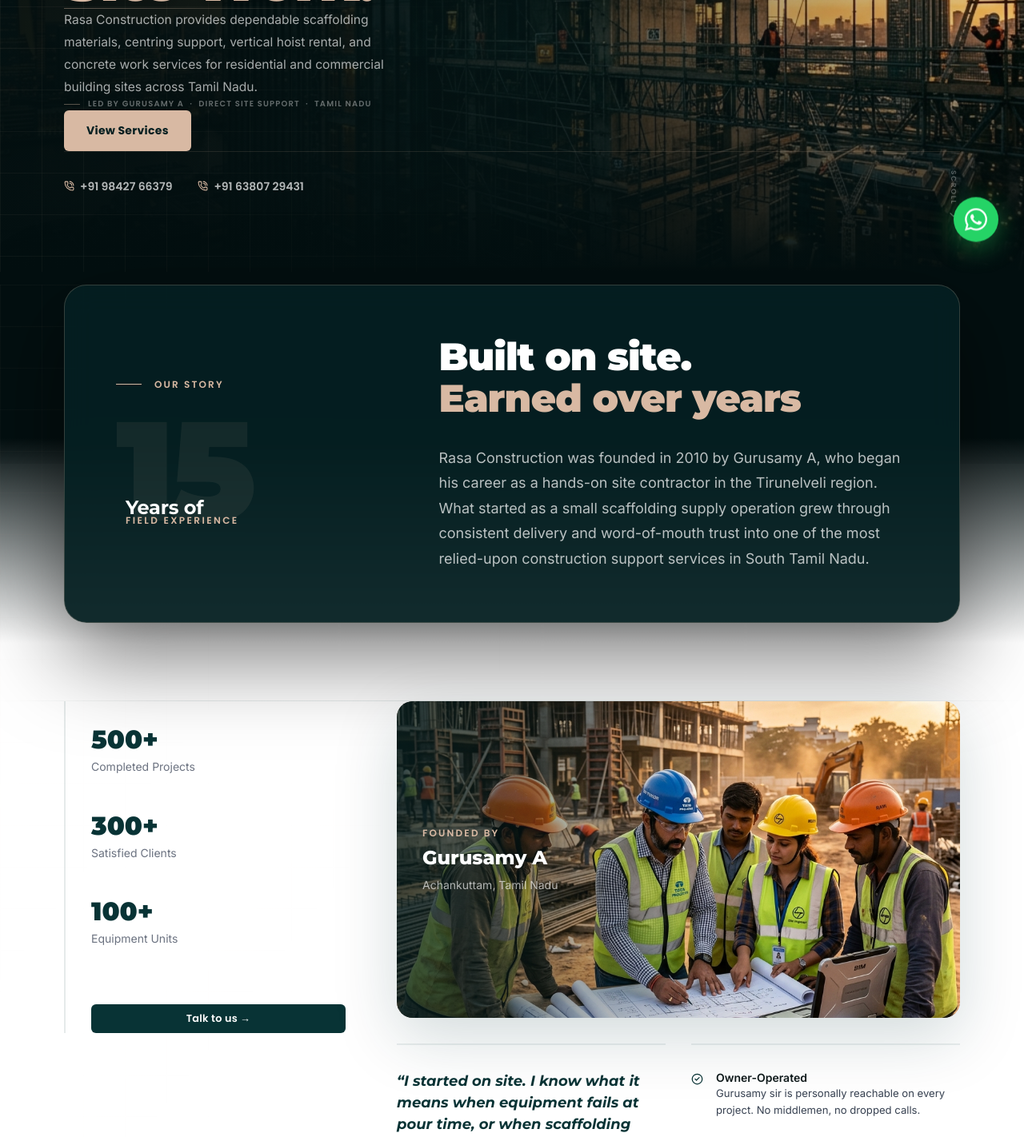
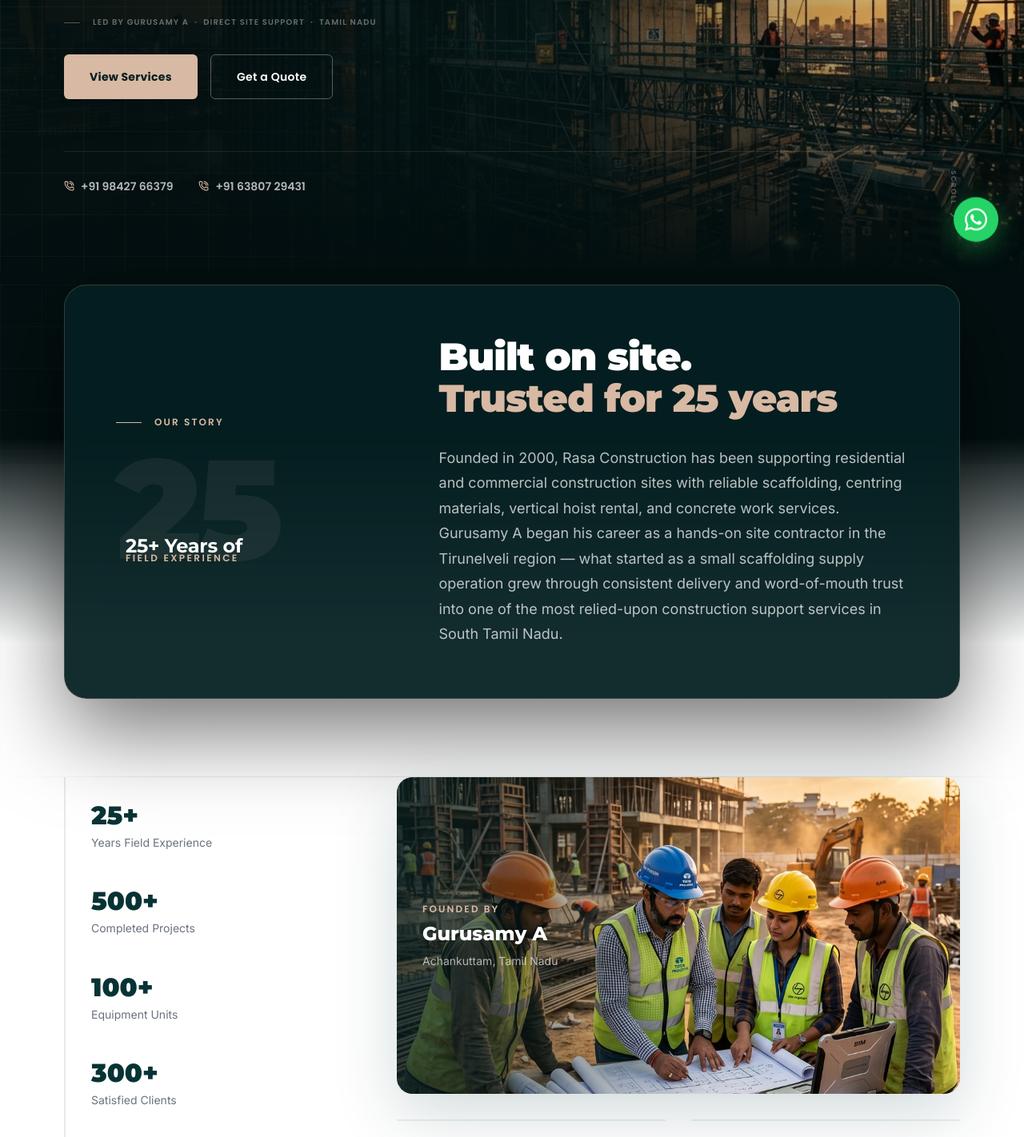
Before and after one commit to PriscillajospinG/Rasa-construction-portfolio, a Next.js app: page / in a window 1280 px wide. Shown: the part 460-1882 px from the top of the page at 80% size. Built offline with nearby package versions, Linux system fonts and the light colour scheme.

Commit message:
feat: update company experience and service tags to reflect 25+ years of expertise

```diff
--- a/src/components/sections/About.tsx
+++ b/src/components/sections/About.tsx
@@ -101,11 +101,11 @@ export default function About() {
               <div className="eyebrow t-label" style={{ color: "var(--clr-accent)", marginBottom: "var(--s3)" }}>Our Story</div>
               <div style={{ position: "relative", lineHeight: 0.85 }}>
                 <span className="font-m" style={{ fontSize: "clamp(6rem, 15vw, 11rem)", fontWeight: 900, color: "rgba(216, 185, 163, 0.08)", letterSpacing: "-0.04em", userSelect: "none", display: "block" }}>
-                  15
+                  25
                 </span>
                 <div className="absolute" style={{ bottom: "0.5rem", left: "0.75rem" }}>
                   <div className="font-m text-white" style={{ fontSize: "var(--t-h2)", fontWeight: 700, letterSpacing: "-0.01em" }}>
-                    Years of
+                    25+ Years of
                   </div>
                   <div className="t-label" style={{ color: "var(--clr-accent)", letterSpacing: "0.2em" }}>
                     Field Experience
@@ -152,9 +152,10 @@ export default function About() {
             <Reveal direction="left">
               <div style={{ display: "flex", flexDirection: "column", gap: "var(--s6)", paddingTop: "var(--s4)", borderLeft: "2px solid rgba(8,51,53,0.10)", paddingLeft: "var(--s4)" }}>
                 {[
+                  { n: "25+",  l: "Years Field Experience" },
                   { n: "500+", l: "Completed Projects" },
+                  { n: "100+", l: "Equipment Units" },
                   { n: "300+", l: "Satisfied Clients" },
-                  { n: "100+", l: "Equipment Units" },
                 ].map(({ n, l }) => (
                   <div key={l}>
                     <div className="font-m" style={{ fontSize: "2rem", fontWeight: 900, color: "var(--clr-primary)", lineHeight: 1 }}>{n}</div>
--- a/src/components/sections/Hero.tsx
+++ b/src/components/sections/Hero.tsx
@@ -147,8 +147,8 @@ export default function Hero() {
             style={{
               display:      "flex",
               alignItems:   "center",
-              gap:          "12px",
-              marginBottom: "var(--s5)",
+              gap:          "var(--s2)",
+              marginBottom: "var(--s4)",
             }}
           >
             <span
@@ -169,7 +169,7 @@ export default function Hero() {
           </motion.div>
 
           {/* ── Headline ── */}
-          <div style={{ marginBottom: "var(--s5)", overflow: "hidden" }}>
+          <div style={{ marginBottom: "var(--s4)", overflow: "hidden" }}>
             {[
               { text: "Scaffolding, Centring",          delay: 0.30 },
               { text: "& Concrete Support",              delay: 0.42 },
@@ -209,7 +209,7 @@ export default function Hero() {
               maxWidth:        "380px",
               background:      "linear-gradient(to right, rgba(216,185,163,0.40), transparent)",
               transformOrigin: "left",
-              marginBottom:    "var(--s5)",
+              marginBottom:    "var(--s4)",
             }}
             aria-hidden
           />
@@ -221,11 +221,11 @@ export default function Hero() {
             transition={{ duration: 0.7, delay: 0.88, ease }}
             style={{
               fontFamily:   "'Inter', sans-serif",
-              fontSize:     "0.975rem",
+              fontSize:     "var(--t-sm)",
               color:        "rgba(255,255,255,0.65)",
               lineHeight:   1.78,
               maxWidth:     "420px",
-              marginBottom: "var(--s7)",
+              marginBottom: "var(--s6)",
             }}
           >
             Rasa Construction provides dependable scaffolding materials, centring support,
@@ -241,8 +241,8 @@ export default function Hero() {
             style={{
               display:      "flex",
               alignItems:   "center",
-              gap:          "10px",
-              marginBottom: "var(--s7)",
+              gap:          "var(--s2)",
+              marginBottom: "var(--s4)",
             }}
           >
             <span
@@ -271,32 +271,32 @@ export default function Hero() {
               display:      "flex",
               flexWrap:     "wrap",
               gap:          "var(--s2)",
-              marginBottom: "var(--s10)",
+              marginBottom: "var(--s8)",
             }}
           >
-            {/* Primary Accent Button */}
+            {/* Primary Accent Button — uses shared .btn system */}
             <button
               onClick={() => scrollTo("#services")}
+              className="btn btn-primary"
               style={{
-                display:       "inline-flex",
-                alignItems:    "center",
-                gap:           "8px",
-                padding:       "0.875rem 1.75rem",
-                background:    "var(--clr-accent)",
-                color:         "var(--clr-primary-dark)",
-                borderRadius:  "var(--r-sm)",
-                fontFamily:    "'Poppins', sans-serif",
+                padding:       "var(--s2) var(--s4)",
+                fontSize:      "var(--t-sm)",
                 fontWeight:    700,
-                fontSize:      "0.875rem",
                 letterSpacing: "0.02em",
-                cursor:        "pointer",
-                border:        "none",
-                transition:    "background 220ms ease, transform 220ms ease",
               }}
-              onMouseEnter={(e) => { (e.currentTarget as HTMLElement).style.background = "#e8c9af"; (e.currentTarget as HTMLElement).style.transform = "translateY(-1px)"; }}
-              onMouseLeave={(e) => { (e.currentTarget as HTMLElement).style.background = "var(--clr-accent)"; (e.currentTarget as HTMLElement).style.transform = "translateY(0)"; }}
             >
               View Services
+            </button>
+            {/* Ghost secondary */}
+            <button
+              onClick={() => scrollTo("#contact")}
+              className="btn btn-ghost"
+              style={{
+                padding:   "var(--s2) var(--s4)",
+                fontSize:  "var(--t-sm)",
+              }}
+            >
+              Get a Quote
             </button>
           </motion.div>
 
@@ -317,21 +317,22 @@ export default function Hero() {
                 <a
                   key={num}
                   href={`tel:${num.replace(/\s/g, "")}`}
+                  className="link-underline"
                   style={{
                     display:        "flex",
                     alignItems:     "center",
-                    gap:            "7px",
+                    gap:            "var(--s1)",
                     fontFamily:     "'Poppins', sans-serif",
                     fontWeight:     600,
-                    fontSize:       "0.875rem",
+                    fontSize:       "var(--t-sm)",
                     color:          "rgba(255,255,255,0.70)",
                     textDecoration: "none",
-                    transition:     "color 200ms ease",
+                    transition:     "color 220ms ease",
                   }}
                   onMouseEnter={(e) => { (e.currentTarget as HTMLElement).style.color = "var(--clr-accent)"; }}
                   onMouseLeave={(e) => { (e.currentTarget as HTMLElement).style.color = "rgba(255,255,255,0.70)"; }}
                 >
-                  <PhoneCall size={13} style={{ color: "var(--clr-accent)" }} />
+                  <PhoneCall size={13} style={{ color: "var(--clr-accent)", flexShrink: 0 }} />
                   {num}
                 </a>
               ))}
--- a/src/data/company.ts
+++ b/src/data/company.ts
@@ -3,7 +3,7 @@ export const company = {
   name:     "Rasa Construction",
   tagline:  "Building Strength. Delivering Trust.",
   owner:    "Gurusamy A",
-  founded:  2010,
+  founded:  2000,
   location: {
     label:   "Achankuttam, Tamil Nadu",
     pincode: "627861",
@@ -17,28 +17,28 @@ export const company = {
     whatsapp:  "919842766379",
   },
   stats: [
-    { value: "15+",  label: "Years" },
-    { value: "500+", label: "Projects" },
-    { value: "100+", label: "Equipment" },
-    { value: "300+", label: "Clients" },
+    { value: "25+",  label: "Years Field Experience" },
+    { value: "500+", label: "Completed Projects" },
+    { value: "100+", label: "Equipment Units" },
+    { value: "300+", label: "Satisfied Clients" },
   ],
 
   /** About section narrative */
   story: {
-    headline:    "Built on site. Earned over years.",
+    headline:    "Built on site. Trusted for 25 years.",
     paragraphs: [
-      "Rasa Construction was founded in 2010 by Gurusamy A, who began his career as a hands-on site contractor in the Tirunelveli region. What started as a small scaffolding supply operation grew through consistent delivery and word-of-mouth trust into one of the most relied-upon construction support services in South Tamil Nadu.",
+      "Founded in 2000, Rasa Construction has been supporting residential and commercial construction sites with reliable scaffolding, centring materials, vertical hoist rental, and concrete work services. Gurusamy A began his career as a hands-on site contractor in the Tirunelveli region — what started as a small scaffolding supply operation grew through consistent delivery and word-of-mouth trust into one of the most relied-upon construction support services in South Tamil Nadu.",
       "Today we supply scaffolding, centring materials, vertical hoists, and expert concrete works to contractors, developers, and site engineers across Tirunelveli, Kanyakumari, Tenkasi, and Nagercoil districts. The business has grown, but the philosophy hasn't changed: show up when you say you will, supply what you promise, and own the outcome.",
     ],
-    philosophy:  "We don't treat construction support as a transaction. When a contractor calls Rasa, they're getting equipment and experience — someone who's been on enough sites to know what actually goes wrong and how to prevent it.",
-    ownerQuote:  "I started on site. I know what it means when equipment fails at pour time, or when scaffolding isn't plumb and work slows down. That's why we maintain what we supply and stand behind every rental.",
+    philosophy:  "We don't treat construction support as a transaction. When a contractor calls Rasa, they're getting 25 years of equipment and field experience — someone who's been on enough sites to know what actually goes wrong and how to prevent it.",
+    ownerQuote:  "I started on site in 2000. I know what it means when equipment fails at pour time, or when scaffolding isn't plumb and work slows down. That's why we maintain what we supply and stand behind every rental.",
   },
 
   /** Why Choose Us — editorial list */
   differentiators: [
     {
-      title:       "Owner-Operated",
-      description: "Gurusamy sir is personally reachable on every project. No middlemen, no dropped calls.",
+      title:       "Owner-Operated Since 2000",
+      description: "Gurusamy sir is personally reachable on every project. No middlemen, no dropped calls — 25 years of the same direct service.",
     },
     {
       title:       "Maintained Equipment",
@@ -64,12 +64,12 @@ export const company = {
 
   /** Work process steps */
   process: [
-    { step: "01", label: "Site Assessment",  desc: "We visit or discuss your project layout, floor count, and timeline before quoting." },
-    { step: "02", label: "Equipment Plan",   desc: "We propose the right combination of scaffolding, centring, or hoist based on actual need." },
+    { step: "01", label: "Site Assessment",    desc: "We visit or discuss your project layout, floor count, and timeline before quoting." },
+    { step: "02", label: "Equipment Plan",     desc: "We propose the right combination of scaffolding, centring, or hoist based on actual need." },
     { step: "03", label: "Scheduled Delivery", desc: "Equipment arrives on your confirmed start date — not whenever it's convenient for us." },
-    { step: "04", label: "On-Site Setup",    desc: "Our crew handles erection, safety checks, and handover to your team." },
-    { step: "05", label: "Active Support",   desc: "We remain reachable throughout your rental period for adjustments or replacements." },
-    { step: "06", label: "Clean Takedown",   desc: "Timely disassembly and removal so your finishing work isn't delayed." },
+    { step: "04", label: "On-Site Setup",      desc: "Our crew handles erection, safety checks, and handover to your team." },
+    { step: "05", label: "Active Support",     desc: "We remain reachable throughout your rental period for adjustments or replacements." },
+    { step: "06", label: "Clean Takedown",     desc: "Timely disassembly and removal so your finishing work isn't delayed." },
   ],
 
   navLinks: [
--- a/src/data/services.ts
+++ b/src/data/services.ts
@@ -26,7 +26,7 @@ export const services: Service[] = [
     description: "Expert execution of column casting, roof slabs, footings, and structural concrete — handled by our experienced in-house crew with strict mix-ratio adherence.",
     detail:      "Our concrete team has completed over 180 residential and commercial pours since 2012. We handle shuttering, reinforcement checks, mix design verification, pouring, and vibration compaction. We work with both site-mixed and ready-mix concrete. All work is supervised by Gurusamy sir personally for critical structural elements.",
     usedFor:     "Foundations, columns, roof slabs, retaining walls, commercial flooring",
-    tag:         "15 Years Experience",
+    tag:         "25+ Years Experience",
     iconName:    "Building",
   },
   {
```
